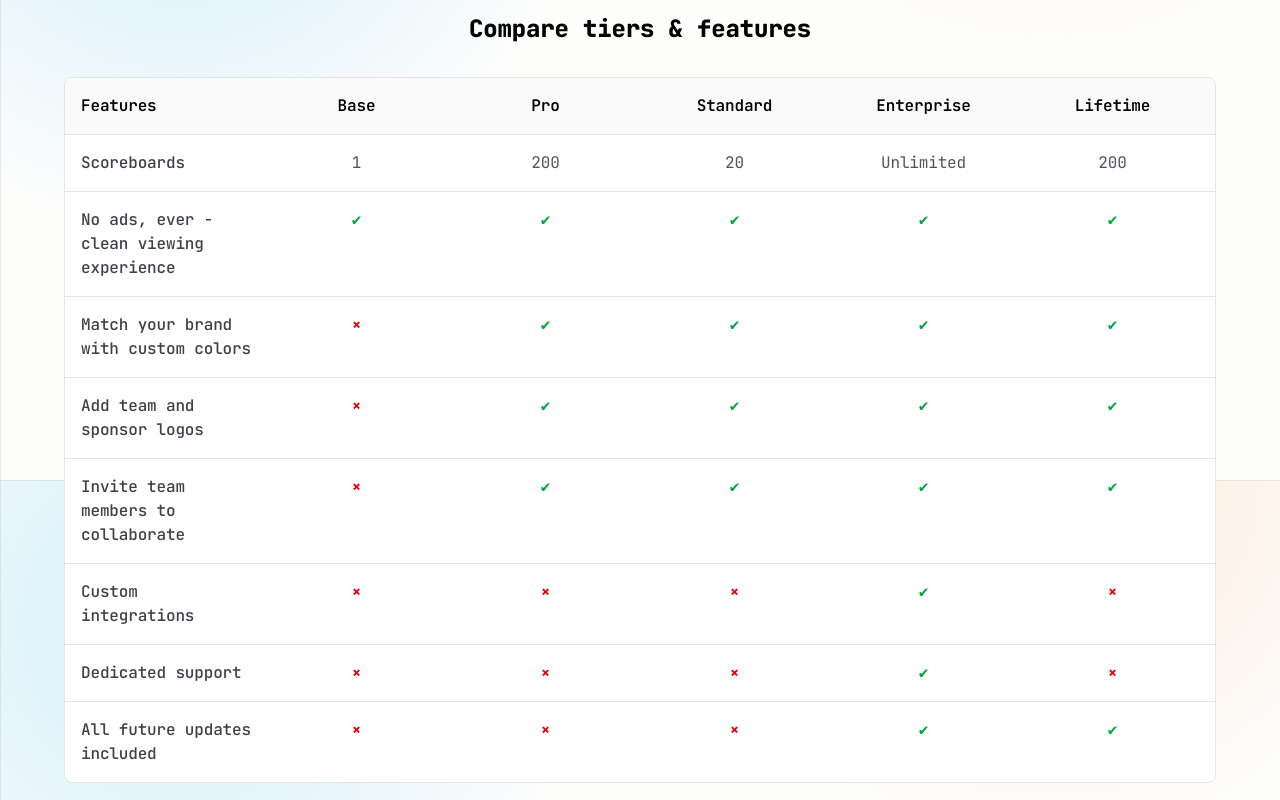
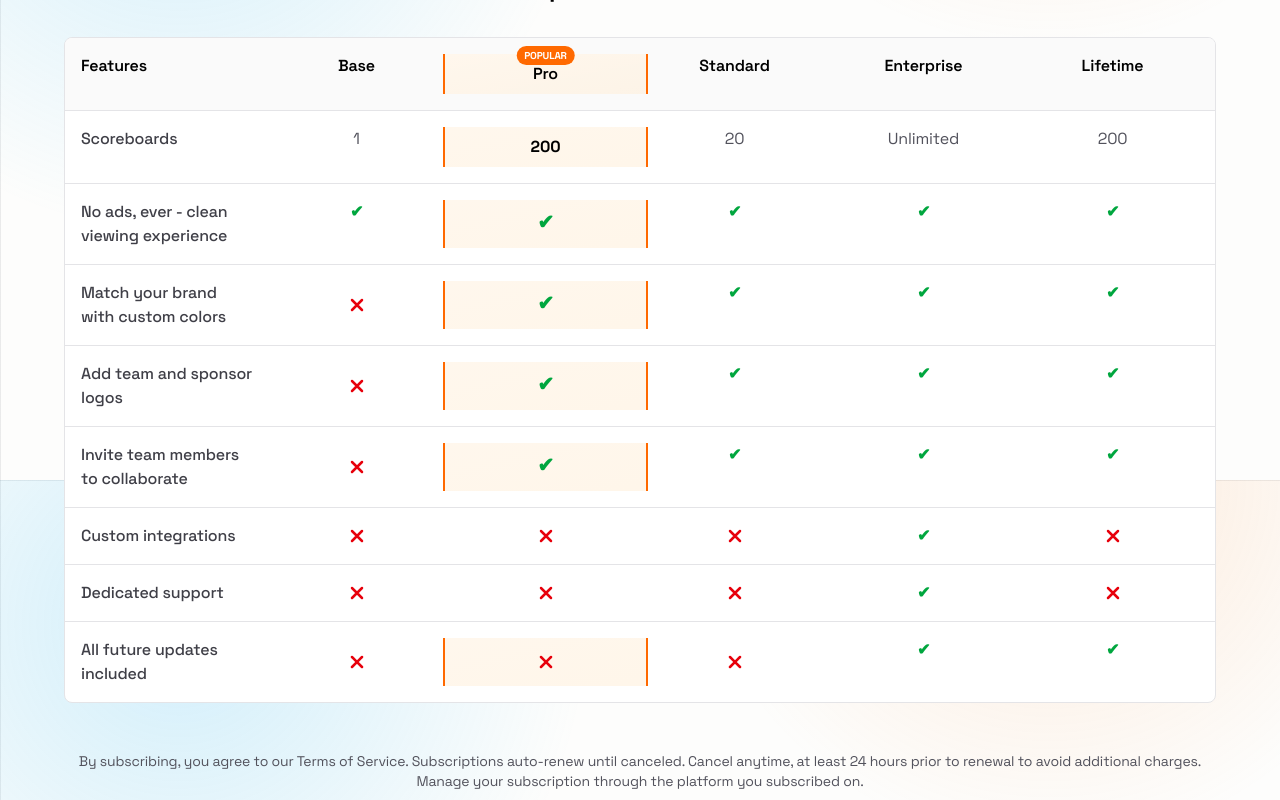
Before and after one commit to LocalsGG/scoreboard, a Next.js app: page /pricing in a window 1280 px wide. Shown: the part 1120-1920 px from the top of the page. Built offline with nearby package versions, Linux system fonts and the light colour scheme; no server answers.

Commit message:
pricing fixes

```diff
--- a/app/(site)/pricing/PricingPageClient.tsx
+++ b/app/(site)/pricing/PricingPageClient.tsx
@@ -250,15 +250,21 @@ export function PricingPageClient() {
               <span className="text-zinc-700">No ads, ever - clean viewing experience</span>
             </li>
             <li className="flex items-start gap-3">
-              <span className="text-red-600 font-bold mt-0.5">×</span>
+              <svg className="text-red-600 mt-0.5 w-5 h-5 flex-shrink-0" fill="none" stroke="currentColor" viewBox="0 0 24 24">
+                <path strokeLinecap="round" strokeLinejoin="round" strokeWidth={3} d="M6 18L18 6M6 6l12 12" />
+              </svg>
               <span className="text-zinc-700">Match your brand with custom colors</span>
             </li>
             <li className="flex items-start gap-3">
-              <span className="text-red-600 font-bold mt-0.5">×</span>
+              <svg className="text-red-600 mt-0.5 w-5 h-5 flex-shrink-0" fill="none" stroke="currentColor" viewBox="0 0 24 24">
+                <path strokeLinecap="round" strokeLinejoin="round" strokeWidth={3} d="M6 18L18 6M6 6l12 12" />
+              </svg>
               <span className="text-zinc-700">Add team and sponsor logos</span>
             </li>
             <li className="flex items-start gap-3">
-              <span className="text-red-600 font-bold mt-0.5">×</span>
+              <svg className="text-red-600 mt-0.5 w-5 h-5 flex-shrink-0" fill="none" stroke="currentColor" viewBox="0 0 24 24">
+                <path strokeLinecap="round" strokeLinejoin="round" strokeWidth={3} d="M6 18L18 6M6 6l12 12" />
+              </svg>
               <span className="text-zinc-700">Invite team members to collaborate</span>
             </li>
           </ul>
@@ -414,7 +420,10 @@ export function PricingPageClient() {
             <div className="grid grid-cols-6 gap-2 sm:gap-4 p-3 sm:p-4 border-b border-zinc-200 bg-zinc-50">
               <div className="font-semibold text-black text-sm sm:text-base">Features</div>
               <div className="font-semibold text-black text-center text-xs sm:text-base">Base</div>
-              <div className="font-semibold text-black text-center text-xs sm:text-base">Pro</div>
+              <div className="font-semibold text-black text-center text-xs sm:text-base relative bg-gradient-to-br from-orange-50 to-orange-100/50 border-l-2 border-r-2 border-orange-500 py-2 -mx-2 sm:-mx-4">
+                <span>Pro</span>
+                <span className="absolute -top-2 left-1/2 -translate-x-1/2 px-2 py-0.5 rounded-full bg-orange-500 text-white text-[10px] font-bold uppercase whitespace-nowrap">Popular</span>
+              </div>
               <div className="font-semibold text-black text-center text-xs sm:text-base">Standard</div>
               <div className="font-semibold text-black text-center text-xs sm:text-base">Enterprise</div>
               <div className="font-semibold text-black text-center text-xs sm:text-base">Lifetime</div>
@@ -422,7 +431,7 @@ export function PricingPageClient() {
             <div className="grid grid-cols-6 gap-2 sm:gap-4 p-3 sm:p-4 border-b border-zinc-200">
               <div className="font-medium text-zinc-700 text-sm sm:text-base">Scoreboards</div>
               <div className="text-center text-zinc-600 text-sm sm:text-base">1</div>
-              <div className="text-center text-zinc-600 text-sm sm:text-base">200</div>
+              <div className="text-center text-black font-bold text-sm sm:text-base bg-gradient-to-br from-orange-50 to-orange-100/50 border-l-2 border-r-2 border-orange-500 py-2 -mx-2 sm:-mx-4">200</div>
               <div className="text-center text-zinc-600 text-sm sm:text-base">20</div>
               <div className="text-center text-zinc-600 text-sm sm:text-base">Unlimited</div>
               <div className="text-center text-zinc-600 text-sm sm:text-base">200</div>
@@ -430,56 +439,112 @@ export function PricingPageClient() {
             <div className="grid grid-cols-6 gap-2 sm:gap-4 p-3 sm:p-4 border-b border-zinc-200">
               <div className="font-medium text-zinc-700 text-sm sm:text-base">No ads, ever - clean viewing experience</div>
               <div className="text-center text-green-600 font-bold text-sm sm:text-base">✔</div>
-              <div className="text-center text-green-600 font-bold text-sm sm:text-base">✔</div>
+              <div className="text-center text-green-600 font-bold text-lg sm:text-xl bg-gradient-to-br from-orange-50 to-orange-100/50 border-l-2 border-r-2 border-orange-500 py-2 -mx-2 sm:-mx-4">✔</div>
               <div className="text-center text-green-600 font-bold text-sm sm:text-base">✔</div>
               <div className="text-center text-green-600 font-bold text-sm sm:text-base">✔</div>
               <div className="text-center text-green-600 font-bold text-sm sm:text-base">✔</div>
             </div>
             <div className="grid grid-cols-6 gap-2 sm:gap-4 p-3 sm:p-4 border-b border-zinc-200">
               <div className="font-medium text-zinc-700 text-sm sm:text-base">Match your brand with custom colors</div>
-              <div className="text-center text-red-600 font-bold text-sm sm:text-base">×</div>
-              <div className="text-center text-green-600 font-bold text-sm sm:text-base">✔</div>
+              <div className="text-center text-red-600 flex items-center justify-center">
+                <svg className="w-5 h-5" fill="none" stroke="currentColor" viewBox="0 0 24 24">
+                  <path strokeLinecap="round" strokeLinejoin="round" strokeWidth={3} d="M6 18L18 6M6 6l12 12" />
+                </svg>
+              </div>
+              <div className="text-center text-green-600 font-bold text-lg sm:text-xl bg-gradient-to-br from-orange-50 to-orange-100/50 border-l-2 border-r-2 border-orange-500 py-2 -mx-2 sm:-mx-4">✔</div>
               <div className="text-center text-green-600 font-bold text-sm sm:text-base">✔</div>
               <div className="text-center text-green-600 font-bold text-sm sm:text-base">✔</div>
               <div className="text-center text-green-600 font-bold text-sm sm:text-base">✔</div>
             </div>
             <div className="grid grid-cols-6 gap-2 sm:gap-4 p-3 sm:p-4 border-b border-zinc-200">
               <div className="font-medium text-zinc-700 text-sm sm:text-base">Add team and sponsor logos</div>
-              <div className="text-center text-red-600 font-bold text-sm sm:text-base">×</div>
-              <div className="text-center text-green-600 font-bold text-sm sm:text-base">✔</div>
+              <div className="text-center text-red-600 flex items-center justify-center">
+                <svg className="w-5 h-5" fill="none" stroke="currentColor" viewBox="0 0 24 24">
+                  <path strokeLinecap="round" strokeLinejoin="round" strokeWidth={3} d="M6 18L18 6M6 6l12 12" />
+                </svg>
+              </div>
+              <div className="text-center text-green-600 font-bold text-lg sm:text-xl bg-gradient-to-br from-orange-50 to-orange-100/50 border-l-2 border-r-2 border-orange-500 py-2 -mx-2 sm:-mx-4">✔</div>
               <div className="text-center text-green-600 font-bold text-sm sm:text-base">✔</div>
               <div className="text-center text-green-600 font-bold text-sm sm:text-base">✔</div>
               <div className="text-center text-green-600 font-bold text-sm sm:text-base">✔</div>
             </div>
             <div className="grid grid-cols-6 gap-2 sm:gap-4 p-3 sm:p-4 border-b border-zinc-200">
               <div className="font-medium text-zinc-700 text-sm sm:text-base">Invite team members to collaborate</div>
-              <div className="text-center text-red-600 font-bold text-sm sm:text-base">×</div>
-              <div className="text-center text-green-600 font-bold text-sm sm:text-base">✔</div>
+              <div className="text-center text-red-600 flex items-center justify-center">
+                <svg className="w-5 h-5" fill="none" stroke="currentColor" viewBox="0 0 24 24">
+                  <path strokeLinecap="round" strokeLinejoin="round" strokeWidth={3} d="M6 18L18 6M6 6l12 12" />
+                </svg>
+              </div>
+              <div className="text-center text-green-600 font-bold text-lg sm:text-xl bg-gradient-to-br from-orange-50 to-orange-100/50 border-l-2 border-r-2 border-orange-500 py-2 -mx-2 sm:-mx-4">✔</div>
               <div className="text-center text-green-600 font-bold text-sm sm:text-base">✔</div>
               <div className="text-center text-green-600 font-bold text-sm sm:text-base">✔</div>
               <div className="text-center text-green-600 font-bold text-sm sm:text-base">✔</div>
             </div>
             <div className="grid grid-cols-6 gap-2 sm:gap-4 p-3 sm:p-4 border-b border-zinc-200">
               <div className="font-medium text-zinc-700 text-sm sm:text-base">Custom integrations</div>
-              <div className="text-center text-red-600 font-bold text-sm sm:text-base">×</div>
-              <div className="text-center text-red-600 font-bold text-sm sm:text-base">×</div>
-              <div className="text-center text-red-600 font-bold text-sm sm:text-base">×</div>
+              <div className="text-center text-red-600 flex items-center justify-center">
+                <svg className="w-5 h-5" fill="none" stroke="currentColor" viewBox="0 0 24 24">
+                  <path strokeLinecap="round" strokeLinejoin="round" strokeWidth={3} d="M6 18L18 6M6 6l12 12" />
+                </svg>
+              </div>
+              <div className="text-center text-red-600 flex items-center justify-center">
+                <svg className="w-5 h-5" fill="none" stroke="currentColor" viewBox="0 0 24 24">
+                  <path strokeLinecap="round" strokeLinejoin="round" strokeWidth={3} d="M6 18L18 6M6 6l12 12" />
+                </svg>
+              </div>
+              <div className="text-center text-red-600 flex items-center justify-center">
+                <svg className="w-5 h-5" fill="none" stroke="currentColor" viewBox="0 0 24 24">
+                  <path strokeLinecap="round" strokeLinejoin="round" strokeWidth={3} d="M6 18L18 6M6 6l12 12" />
+                </svg>
+              </div>
               <div className="text-center text-green-600 font-bold text-sm sm:text-base">✔</div>
-              <div className="text-center text-red-600 font-bold text-sm sm:text-base">×</div>
+              <div className="text-center text-red-600 flex items-center justify-center">
+                <svg className="w-5 h-5" fill="none" stroke="currentColor" viewBox="0 0 24 24">
+                  <path strokeLinecap="round" strokeLinejoin="round" strokeWidth={3} d="M6 18L18 6M6 6l12 12" />
+                </svg>
+              </div>
             </div>
             <div className="grid grid-cols-6 gap-2 sm:gap-4 p-3 sm:p-4 border-b border-zinc-200">
               <div className="font-medium text-zinc-700 text-sm sm:text-base">Dedicated support</div>
-              <div className="text-center text-red-600 font-bold text-sm sm:text-base">×</div>
-              <div className="text-center text-red-600 font-bold text-sm sm:text-base">×</div>
-              <div className="text-center text-red-600 font-bold text-sm sm:text-base">×</div>
+              <div className="text-center text-red-600 flex items-center justify-center">
+                <svg className="w-5 h-5" fill="none" stroke="currentColor" viewBox="0 0 24 24">
+                  <path strokeLinecap="round" strokeLinejoin="round" strokeWidth={3} d="M6 18L18 6M6 6l12 12" />
+                </svg>
+              </div>
+              <div className="text-center text-red-600 flex items-center justify-center">
+                <svg className="w-5 h-5" fill="none" stroke="currentColor" viewBox="0 0 24 24">
+                  <path strokeLinecap="round" strokeLinejoin="round" strokeWidth={3} d="M6 18L18 6M6 6l12 12" />
+                </svg>
+              </div>
+              <div className="text-center text-red-600 flex items-center justify-center">
+                <svg className="w-5 h-5" fill="none" stroke="currentColor" viewBox="0 0 24 24">
+                  <path strokeLinecap="round" strokeLinejoin="round" strokeWidth={3} d="M6 18L18 6M6 6l12 12" />
+                </svg>
+              </div>
               <div className="text-center text-green-600 font-bold text-sm sm:text-base">✔</div>
-              <div className="text-center text-red-600 font-bold text-sm sm:text-base">×</div>
+              <div className="text-center text-red-600 flex items-center justify-center">
+                <svg className="w-5 h-5" fill="none" stroke="currentColor" viewBox="0 0 24 24">
+                  <path strokeLinecap="round" strokeLinejoin="round" strokeWidth={3} d="M6 18L18 6M6 6l12 12" />
+                </svg>
+              </div>
             </div>
             <div className="grid grid-cols-6 gap-2 sm:gap-4 p-3 sm:p-4">
               <div className="font-medium text-zinc-700 text-sm sm:text-base">All future updates included</div>
-              <div className="text-center text-red-600 font-bold text-sm sm:text-base">×</div>
-              <div className="text-center text-red-600 font-bold text-sm sm:text-base">×</div>
-              <div className="text-center text-red-600 font-bold text-sm sm:text-base">×</div>
+              <div className="text-center text-red-600 flex items-center justify-center">
+                <svg className="w-5 h-5" fill="none" stroke="currentColor" viewBox="0 0 24 24">
+                  <path strokeLinecap="round" strokeLinejoin="round" strokeWidth={3} d="M6 18L18 6M6 6l12 12" />
+                </svg>
+              </div>
+              <div className="text-center text-red-600 flex items-center justify-center bg-gradient-to-br from-orange-50 to-orange-100/50 border-l-2 border-r-2 border-orange-500 py-2 -mx-2 sm:-mx-4">
+                <svg className="w-5 h-5" fill="none" stroke="currentColor" viewBox="0 0 24 24">
+                  <path strokeLinecap="round" strokeLinejoin="round" strokeWidth={3} d="M6 18L18 6M6 6l12 12" />
+                </svg>
+              </div>
+              <div className="text-center text-red-600 flex items-center justify-center">
+                <svg className="w-5 h-5" fill="none" stroke="currentColor" viewBox="0 0 24 24">
+                  <path strokeLinecap="round" strokeLinejoin="round" strokeWidth={3} d="M6 18L18 6M6 6l12 12" />
+                </svg>
+              </div>
               <div className="text-center text-green-600 font-bold text-sm sm:text-base">✔</div>
               <div className="text-center text-green-600 font-bold text-sm sm:text-base">✔</div>
             </div>
--- a/app/globals.css
+++ b/app/globals.css
@@ -1,4 +1,4 @@
-@import url("https://fonts.googleapis.com/css2?family=JetBrains+Mono:wght@400;500;600;700;800&display=swap");
+@import url("https://fonts.googleapis.com/css2?family=Space+Grotesk:wght@400;500;600;700&display=swap");
 @import "tailwindcss";
 
 :root {
@@ -9,8 +9,8 @@
 @theme inline {
   --color-background: var(--background);
   --color-foreground: var(--foreground);
-  --font-sans: "JetBrains Mono", ui-monospace, SFMono-Regular, Menlo, Monaco, Consolas, "Liberation Mono", "Courier New", monospace;
-  --font-mono: "JetBrains Mono", ui-monospace, SFMono-Regular, Menlo, Monaco, Consolas, "Liberation Mono", "Courier New", monospace;
+  --font-sans: "Space Grotesk", system-ui, -apple-system, "Segoe UI", sans-serif;
+  --font-mono: ui-monospace, SFMono-Regular, Menlo, Monaco, Consolas, "Liberation Mono", "Courier New", monospace;
 }
 
 body {
```
Also changed, not shown: app/(site)/page.tsx (+54 -48 lines).
